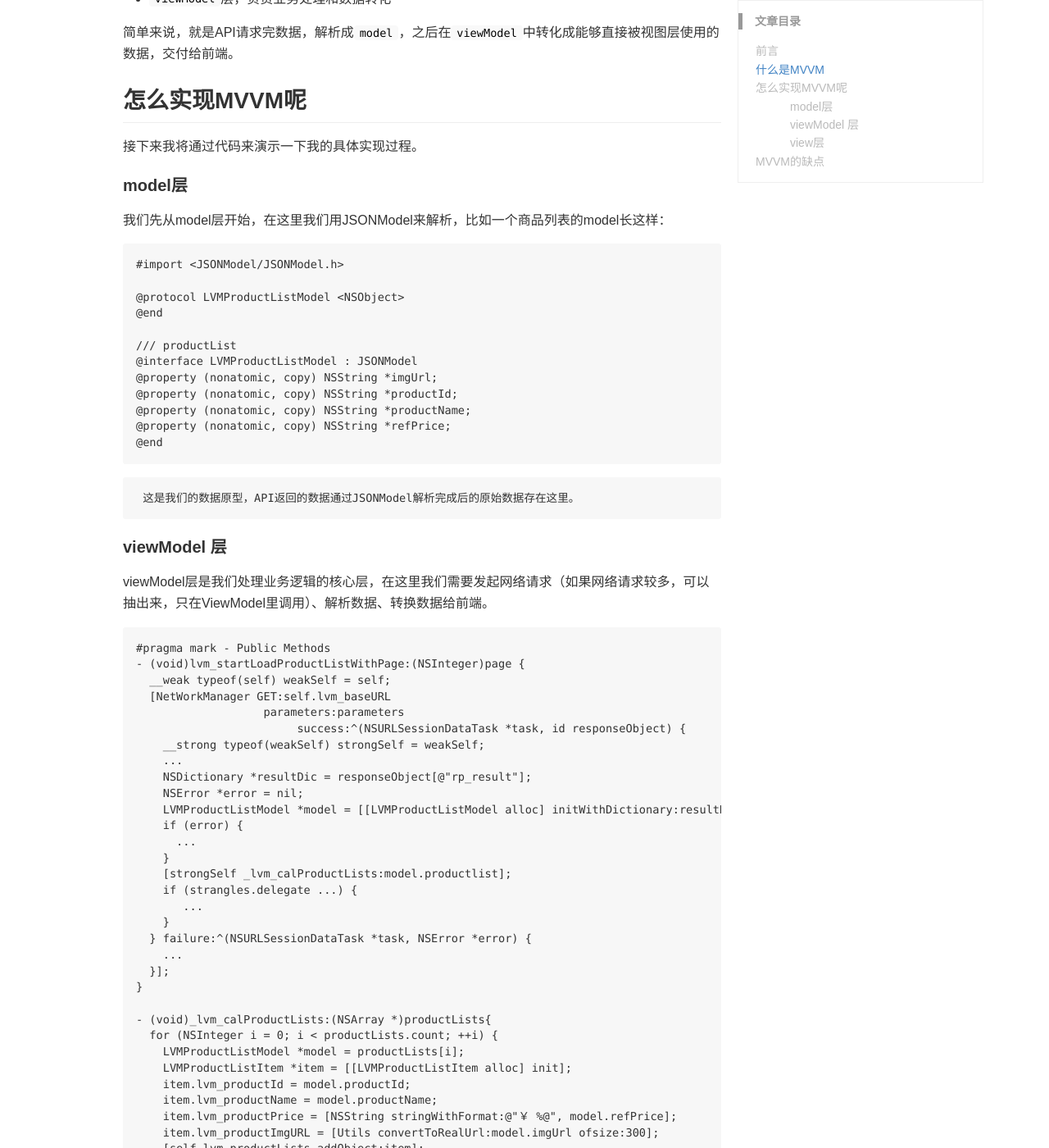
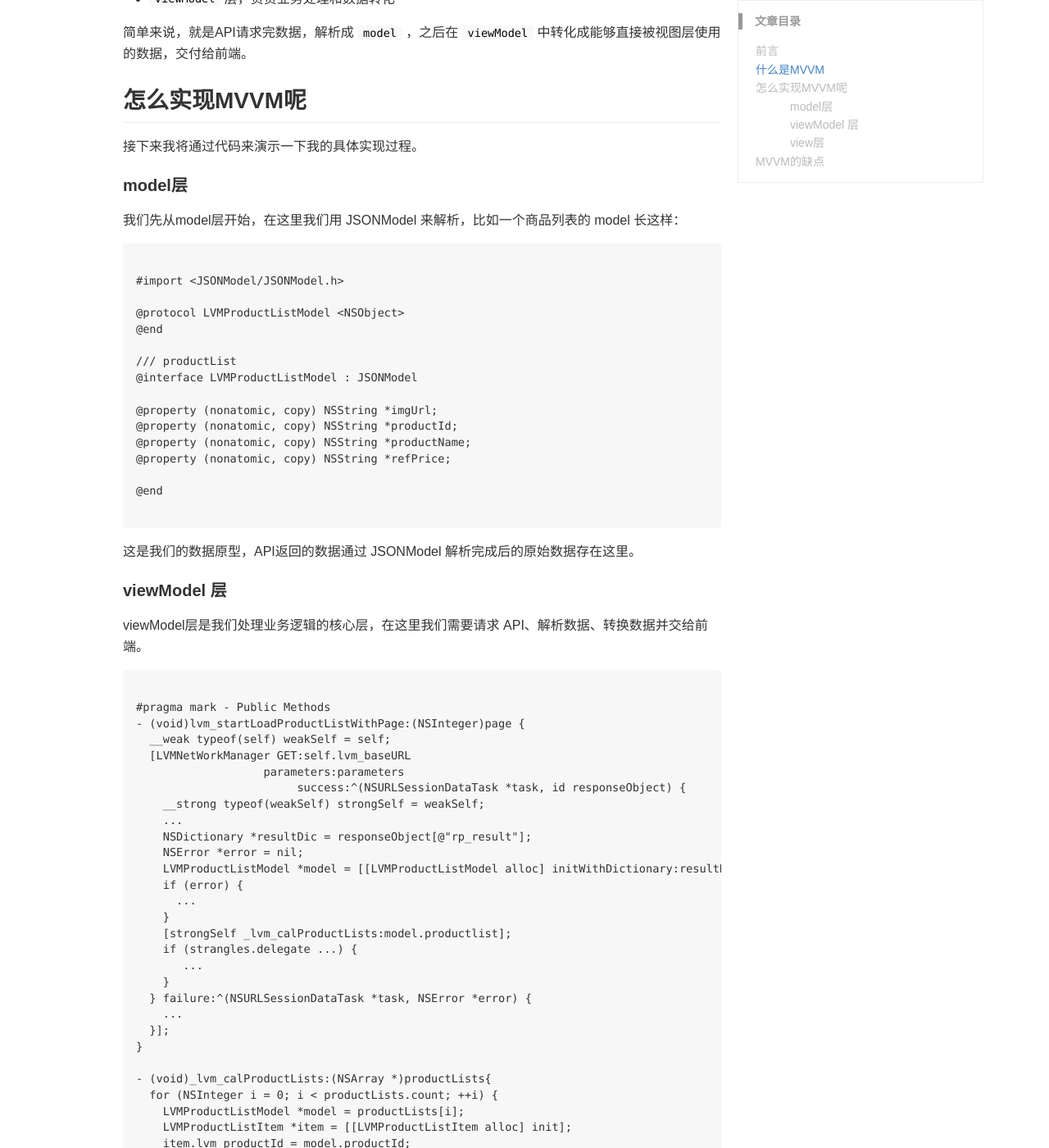
Before and after one commit to DouKing/DouKing.github.io, a Jekyll site: the page built from _posts/2015-09-05-iOS架构模式MVVM实践总结(一).md, in a window 1280 px wide and 1400 px high, scrolled down 526 px. Shown: the whole window at 82% size. Built offline with Jekyll 4.4.1, drawn with Linux system fonts in a browser that asks for light colours; comment, search, counter and statistics services are not loaded; some of the changed text lies outside the part shown.

Commit message:
修改文章格式

````diff
--- a/_posts/2015-09-05-iOS架构模式MVVM实践总结(一).md
+++ b/_posts/2015-09-05-iOS架构模式MVVM实践总结(一).md
@@ -1,33 +1,35 @@
 ---
 layout: post
-title: iOS架构模式MVVM的实践总结
-description: iOS架构模式MVVM的实践总结
+title: iOS 架构模式 MVVM 的实践总结
+description: iOS 架构模式 MVVM 的实践总结
 categories: 学习总结
 keywords: iOS, MVVM
 ---
 
 ## 前言
 
-之前我做的项目基本上都是采用`MVC`的架构，`MVC`的缺点相信大家都懂，当业务复杂时，C层会显得很重，不便于维护。当我了解到`MVVM`之后，便开始尝试着使用MVVM的架构来搭建自己的项目。
+之前我做的项目基本上都是采用 `MVC` 的架构，`MVC` 的缺点相信大家都懂，当业务复杂时，C层会显得很重，不便于维护。当我了解到 `MVVM` 之后，便开始尝试着使用MVVM的架构来搭建自己的项目。
 
 ## 什么是MVVM
 
-`MVVM`就是在`MVC`的基础上分离出业务处理的逻辑到`viewModel`层，即：
+`MVVM` 就是在 `MVC` 的基础上分离出业务处理的逻辑到 `viewModel` 层，即：
 
-- `model`层，API请求的原始数据
-- `view`层，视图展示，由`viewController`来控制
-- `viewModel`层，负责业务处理和数据转化
+- `model` 层，API请求的原始数据
+- `view` 层，视图展示，由 `viewController` 来控制
+- `viewModel` 层，负责业务处理和数据转化
 
-简单来说，就是API请求完数据，解析成`model`，之后在`viewModel`中转化成能够直接被视图层使用的数据，交付给前端。
+简单来说，就是API请求完数据，解析成 `model` ，之后在 `viewModel` 中转化成能够直接被视图层使用的数据，交付给前端。
 
 ## 怎么实现MVVM呢
 
 接下来我将通过代码来演示一下我的具体实现过程。
 
 #### model层
-我们先从model层开始，在这里我们用JSONModel来解析，比如一个商品列表的model长这样：
+
+我们先从model层开始，在这里我们用 JSONModel 来解析，比如一个商品列表的 model 长这样：
 
 ```
+
 #import <JSONModel/JSONModel.h>
 
 @protocol LVMProductListModel <NSObject>
@@ -35,23 +37,28 @@ keywords: iOS, MVVM
 
 /// productList
 @interface LVMProductListModel : JSONModel
+
 @property (nonatomic, copy) NSString *imgUrl;
 @property (nonatomic, copy) NSString *productId;
 @property (nonatomic, copy) NSString *productName;
 @property (nonatomic, copy) NSString *refPrice;
+
 @end
+
 ```
 
-     这是我们的数据原型，API返回的数据通过JSONModel解析完成后的原始数据存在这里。
+这是我们的数据原型，API返回的数据通过 JSONModel 解析完成后的原始数据存在这里。
 
 #### viewModel 层
-viewModel层是我们处理业务逻辑的核心层，在这里我们需要发起网络请求（如果网络请求较多，可以抽出来，只在ViewModel里调用）、解析数据、转换数据给前端。
+
+viewModel层是我们处理业务逻辑的核心层，在这里我们需要请求 API、解析数据、转换数据并交给前端。
 
 ```
+
 #pragma mark - Public Methods
 - (void)lvm_startLoadProductListWithPage:(NSInteger)page {
   __weak typeof(self) weakSelf = self;
-  [NetWorkManager GET:self.lvm_baseURL
+  [LVMNetWorkManager GET:self.lvm_baseURL
                    parameters:parameters
                         success:^(NSURLSessionDataTask *task, id responseObject) {
     __strong typeof(weakSelf) strongSelf = weakSelf;
@@ -82,23 +89,28 @@ viewModel层是我们处理业务逻辑的核心层，在这里我们需要发
     [self.lvm_productLists addObject:item];
   }
 }
+
 ```
 
-在`viewModel`中将API返回的数据解析成`model`，并将`model`转化成可供`view`层直接使用的`item`，将`item`交付给前端使用。
+在 `viewModel` 中将API返回的数据解析成 `model`，并将 `model` 转化成可供 `view` 层直接使用的 `item`，将 `item` 交付给前端使用。
 
-经过`viewModel`转化之后的数据`item`由`viewModel`保存，与数据相关的处理都将在`viewModel`中处理。`viewModel`返回给`view`层的接口长这样：
+经过 `viewModel` 转化之后的数据 `item` 由 `viewModel` 保存，与数据相关的处理都将在 `viewModel` 中处理。`viewModel` 返回给 `view` 层的接口长这样：
 
 ```
+
 @interface LVMProductListViewModel (CollectionViewDataSource)
 - (NSInteger)lvm_numberOfItemsInSection:(NSInteger)section;
 - (LVMProductListItem *)lvm_itemForIndexPath:(NSIndexPath *)indexPath;
 @end
+
 ```
 
 #### view层
-`view`层是由`viewController`控制的。`view`层只做展示，不做业务处理。`view`层的数据由`viewModel`提供。`view`层看起来是这样的：
+
+`view` 层是由 `viewController` 控制的。`view` 层只做展示，不做业务处理。`view` 层的数据由 `viewModel` 提供。`view` 层看起来是这样的：
 
 ```
+
 @implementation LVMProductListViewController
 
 - (void)viewDidLoad {
@@ -111,28 +123,8 @@ viewModel层是我们处理业务逻辑的核心层，在这里我们需要发
   [self.lvm_viewModel lvm_startLoadProductListWithPage:_lvm_currentPage];
 }
 
-- (void)_lvm_initial {
-  ...
-  self.lvm_currentPage = 1;
-}
+#pragma mark - UICollectionView Delegate & Datosource
 
-- (void)_lvm_setupViewModel {
-  self.lvm_viewModel = [[LVMProductListViewModel alloc] init];
-  _lvm_viewModel.lvm_delegate = self;
-}
-
-#pragma mark - Subviews -
-- (void)_lvm_setupSubViews {
-  ...
-  [self _lvm_setupCollectionView];
-  ...
-}
-
-- (void)_lvm_setupCollectionView {
-   ...
-}
-
-#pragma mark - UICollectionView Delegate & Datosource
 - (NSInteger)collectionView:(UICollectionView *)collectionView numberOfItemsInSection:(NSInteger)section {
   return [self.lvm_viewModel lvm_numberOfItemsInSection:section];
 }
@@ -143,21 +135,23 @@ viewModel层是我们处理业务逻辑的核心层，在这里我们需要发
   [cell lvm_setupWithItem:item];
   return cell;
 }
+
 ```
 
 写到这里，MVVM基本上就算结束了。重要的还是去实践，在实践中检验真理。
 
 ## MVVM的缺点
-关于`MVVM`的缺点，Casa Taloyum大神在他的博客[《iOS应用架构谈 网络层设计方案》](http://casatwy.com/iosying-yong-jia-gou-tan-wang-luo-ceng-she-ji-fang-an.html)中已经阐述的很详细了。这里简单的引用原文做一个回顾。
+
+关于 `MVVM` 的缺点，Casa Taloyum 大神在他的博客[《iOS应用架构谈 网络层设计方案》](http://casatwy.com/iosying-yong-jia-gou-tan-wang-luo-ceng-she-ji-fang-an.html)中已经阐述的很详细了。这里简单的引用原文做一个回顾。
 
 这种做法是能够提高后续操作代码的可读性的。在比较直觉的思路里面，是需要这部分转化过程的，但这部分转化过程的成本是很大的，主要成本在于：
 
-- 数组内容的转化成本较高：数组里面每项都要转化成Item对象，如果Item对象中还有类似数组，就很头疼。
+- 数组内容的转化成本较高：数组里面每项都要转化成Item对象，如果 Item 对象中还有类似数组，就很头疼。
 - 转化之后的数据在大部分情况是不能直接被展示的，为了能够被展示，还需要第二次转化。
 - 只有在API返回的数据高度标准化时，这些对象原型（Item）的可复用程度才高，否则容易出现类型爆炸，提高维护成本。
-- 调试时通过对象原型查看数据内容不如直接通过NSDictionary/NSArray直观。
+- 调试时通过对象原型查看数据内容不如直接通过 NSDictionary/NSArray 直观。
 - 同一API的数据被不同View展示时，难以控制数据转化的代码，它们有可能会散落在任何需要的地方。
 
-针对这些缺点，Casa Taloyum大神也提出了相应的解决方法，即用一个类似`reformer`的对象进行数据过滤，根据不同的`reformer`对象过滤出不同的数据。这种方法，目前我也在进行尝试，之后我也会分享我的使用心得，敬请关注。
+针对这些缺点，Casa Taloyum 大神也提出了相应的解决方法，即用一个类似 `reformer` 的对象进行数据过滤，根据不同的 `reformer` 对象过滤出不同的数据。这种方法，目前我也在进行尝试，之后我也会分享我的使用心得，敬请关注。
 
 谢谢！
````
Also changed, not shown: _posts/2016-02-26-常用git命令总结.md (+2 -2 lines), _posts/2016-08-13-iOS开发——为自己的项目添加cocoapods支持.md (+17 -15 lines), pages/about.md (+1 -1 lines), assets/images/screenshots/home.png (deleted).
